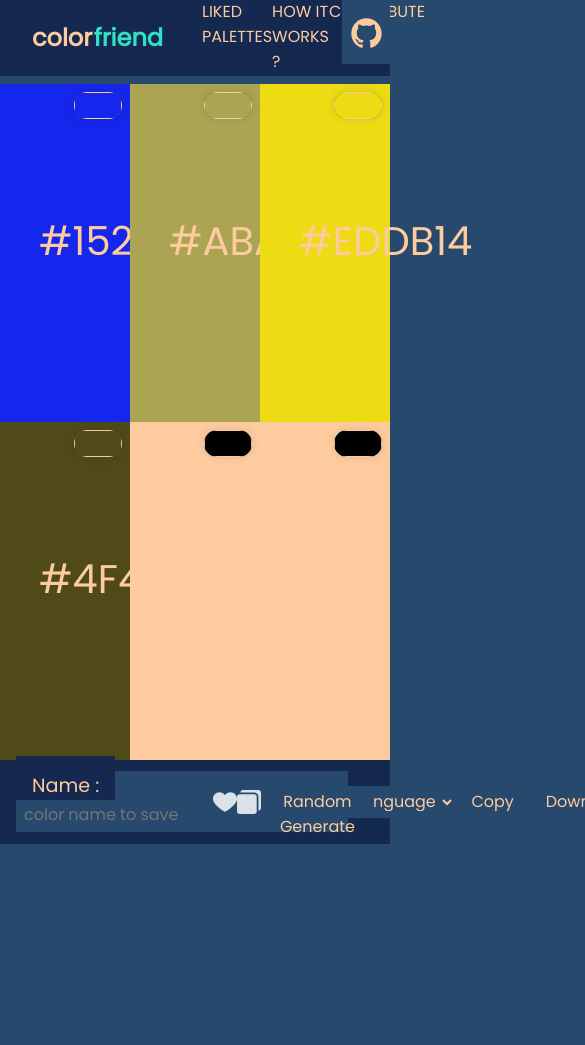
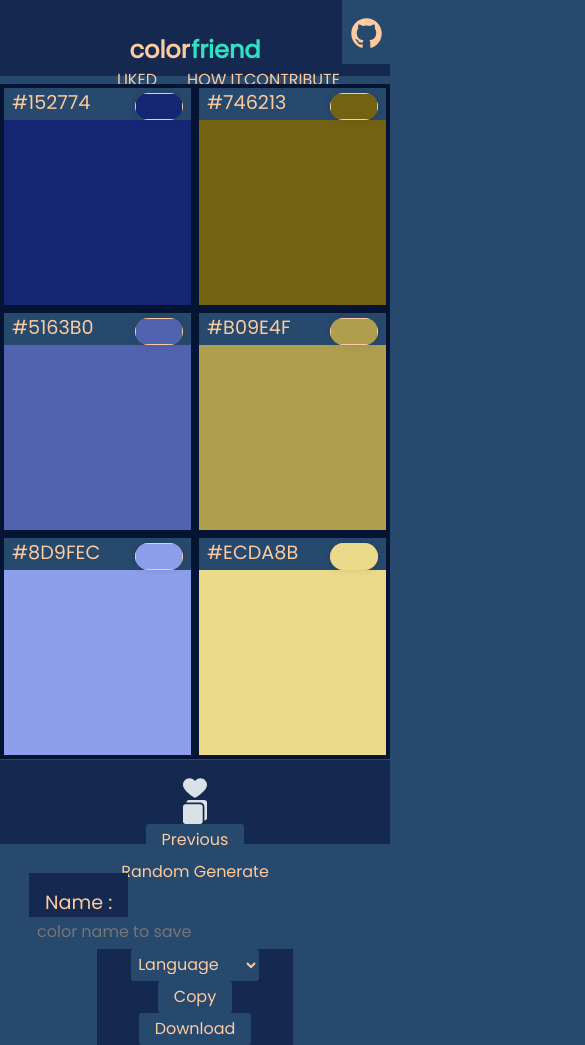
Before and after one commit to wahidzzz/colorfriend, a Vue app: page / in a window 390 px wide. Shown: the top 1045 px of the page, 585 px wide, since content can reach past the window. Before the commit the page ends 844 px from the top, so only its background shows below. Built offline with nearby package versions, Linux system fonts and the light colour scheme; what vue-clipboard2, vue-toasted would draw is missing.

Commit message:
reponsiveness for mainBody componenet is done

```diff
--- a/src/App.vue
+++ b/src/App.vue
@@ -30,36 +30,65 @@ export default {
   data() {
     return {
       colorValues: [],
-      randomColorVal: "#" + Math.floor(Math.random() * 16777215).toString(16),
+      randomColorVal: "#" + Math.floor(Math.random() * 25000000).toString(16),
     };
   },
   methods: {
     setColorValues(randomColor) {
       if (this.colorValues.length == 0 && this.randomColorVal != "") {
         var genRandomColor = Math.floor(Math.random() * 16777215).toString(16);
+        genRandomColor = convert.rgb.hex(
+          convert.hex.rgb(genRandomColor)[0] - 60 < 0
+            ? convert.hex.rgb(genRandomColor)[0] + 60
+            : convert.hex.rgb(genRandomColor)[0] + 60 > 255
+            ? convert.hex.rgb(genRandomColor)[0] - 60
+            : convert.hex.rgb(genRandomColor)[0],
+          convert.hex.rgb(genRandomColor)[1] - 60 < 0
+            ? convert.hex.rgb(genRandomColor)[1] + 60
+            : convert.hex.rgb(genRandomColor)[1] + 60 > 255
+            ? convert.hex.rgb(genRandomColor)[1] - 60
+            : convert.hex.rgb(genRandomColor)[1],
+          convert.hex.rgb(genRandomColor)[2] - 60 < 0
+            ? convert.hex.rgb(genRandomColor)[2] + 60
+            : convert.hex.rgb(genRandomColor)[2] + 60 > 255
+            ? convert.hex.rgb(genRandomColor)[2] - 60
+            : convert.hex.rgb(genRandomColor)[2]
+        );
+        var genCompColor = convert.hsl.hex(
+          convert.hex.hsl(genRandomColor)[0] + 180,
+          convert.hex.hsl(genRandomColor)[1],
+          convert.hex.hsl(genRandomColor)[2]
+        );
 
-        this.colorValues[0] = "#" + genRandomColor;
-        this.colorValues[1] =
+        this.colorValues[0] =
           "#" +
-          convert.hsl.hex(
-            convert.hex.hsl(genRandomColor)[0],
-            convert.hex.hsl(genRandomColor)[1] - 50,
-            convert.hex.hsl(genRandomColor)[2] + 100
+          convert.rgb.hex(
+            convert.hex.rgb(genRandomColor)[0] - 60,
+            convert.hex.rgb(genRandomColor)[1] - 60,
+            convert.hex.rgb(genRandomColor)[2] - 60
           );
+        this.colorValues[1] = "#" + genRandomColor;
         this.colorValues[2] =
           "#" +
-          convert.hsl.hex(
-            convert.hex.hsl(genRandomColor)[0],
-            convert.hex.hsl(genRandomColor)[1],
-            convert.hex.hsl(genRandomColor)[2] - 100
+          convert.rgb.hex(
+            convert.hex.rgb(genRandomColor)[0] + 60,
+            convert.hex.rgb(genRandomColor)[1] + 60,
+            convert.hex.rgb(genRandomColor)[2] + 60
           );
-
         this.colorValues[3] =
           "#" +
-          convert.hsl.hex(
-            convert.hex.hsl(genRandomColor)[0] + 180,
-            convert.hex.hsl(genRandomColor)[1] - 30,
-            convert.hex.hsl(genRandomColor)[2] - 30
+          convert.rgb.hex(
+            convert.hex.rgb(genCompColor)[0] - 60,
+            convert.hex.rgb(genCompColor)[1] - 60,
+            convert.hex.rgb(genCompColor)[2] - 60
+          );
+        this.colorValues[4] = "#" + genCompColor;
+        this.colorValues[5] =
+          "#" +
+          convert.rgb.hex(
+            convert.hex.rgb(genCompColor)[0] + 60,
+            convert.hex.rgb(genCompColor)[1] + 60,
+            convert.hex.rgb(genCompColor)[2] + 60
           );
       } else if (
         (this.colorValues.length != 0 || this.colorValues.length < 0) &&
@@ -114,4 +143,9 @@ export default {
   margin-right: 13rem;
   background-color: transparent;
 }
+/* @media only screen and (max-width: 768px) {
+  #app {
+    width: 100%;
+  }
+} */
 </style>
--- a/src/components/bottomNav.vue
+++ b/src/components/bottomNav.vue
@@ -1,27 +1,5 @@
 <template>
   <div id="bottomNav" class="bottomNav">
-    <form>
-      <div id="saveName">
-        <label for="name">Name :</label>
-        <input
-          type="text"
-          id="name"
-          placeholder="color name to save"
-          title="name to be saved"
-          v-model="colorName"
-        />
-      </div>
-      <select name="langSel" id="langSel" title="language options" v-model="selectedLang">
-        <option value selected>Language</option>
-        <option value="css">CSS</option>
-        <option value="Less">less</option>
-        <option value="python">Python</option>
-        <option value="js">JS</option>
-        <option value="plain">Plain Text</option>
-      </select>
-      <button id="copyWithLang" @click="copyWithLang" title="copy with language syntax">Copy</button>
-      <button id="downloadAsFile" @click="createPDF">Download</button>
-    </form>
     <div id="heart" title="like">
       <svg
         version="1.1"
@@ -104,7 +82,30 @@
         <g />
       </svg>
     </div>
+    <button id="prevButton" title="Get Previous random palette">Previous</button>
     <button id="ranButton" title="Generate random palettes" @click="randomColor">Random Generate</button>
+    <form>
+      <div id="saveName">
+        <label for="name">Name :</label>
+        <input
+          type="text"
+          id="name"
+          placeholder="color name to save"
+          title="name to be saved"
+          v-model="colorName"
+        />
+      </div>
+      <select name="langSel" id="langSel" title="language options" v-model="selectedLang">
+        <option value selected>Language</option>
+        <option value="css">CSS</option>
+        <option value="Less">less</option>
+        <option value="python">Python</option>
+        <option value="js">JS</option>
+        <option value="plain">Plain Text</option>
+      </select>
+      <button id="copyWithLang" @click="copyWithLang" title="copy with language syntax">Copy</button>
+      <button id="downloadAsFile" @click="createPDF">Download</button>
+    </form>
   </div>
 </template>
 
@@ -224,6 +225,7 @@ input:focus {
 }
 #ranButton,
 #downloadAsFile,
+#prevButton,
 #copyWithLang {
   height: 2rem;
   padding: 1rem;
@@ -241,4 +243,14 @@ input:focus {
   color: var(--light-color);
   background: var(--accent-color);
 }
+@media only screen and (max-width: 768px) {
+  #bottomNav {
+    display: flex;
+    flex-direction: column;
+  }
+  form {
+    display: flex;
+    flex-direction: column;
+  }
+}
 </style>
--- a/src/components/colorItem.vue
+++ b/src/components/colorItem.vue
@@ -40,11 +40,11 @@ export default {
   width: 33.35%;
   height: 40vh;
   background: var(--accent-color);
-  /* border: 0.5rem solid #051433; */
+  border: 0.5rem solid #051433;
 }
 #colorSel {
   position: absolute;
-  top: 0.5rem;
+  top: 0.4rem;
   right: 0.5rem;
   width: 3rem;
   cursor: pointer;
@@ -54,21 +54,11 @@ export default {
   transition: all 0.3s cubic-bezier(0.25, 0.8, 0.25, 1);
 }
 #colorCode {
-  margin: 0;
-  position: absolute;
-  top: 15vh;
-  left: 30%;
-  font-size: 2.5rem;
+  height: 2rem;
+  padding-left: 0.5rem;
+  font-size: 1.5rem;
   color: var(--accent-color);
-  background-color: transparent;
 }
-/* #editIcon {
-  position: absolute;
-  top: 0.2rem;
-  right: 0.2rem;
-  background: white;
-  cursor: pointer;
-} */
 input[type="color"] {
   -webkit-appearance: none;
   border: none;
@@ -81,4 +71,22 @@ input[type="color"]::-webkit-color-swatch {
   border-radius: 0.1rem;
   border-style: groove;
 }
+@media only screen and (max-width: 680px) {
+  #colorItem {
+    width: 100%;
+    height: 26.66vh;
+    border: 0.3rem solid #051433;
+  }
+  #colorCode {
+    height: 2rem;
+    padding-left: 0.5rem;
+    font-size: 1.2rem;
+    color: var(--accent-color);
+  }
+  #colorSel {
+    position: absolute;
+    top: 0.3rem;
+    right: 0.5rem;
+  }
+}
 </style>
--- a/src/components/headerNav.vue
+++ b/src/components/headerNav.vue
@@ -89,4 +89,10 @@ a:active {
   align-items: center;
   justify-content: center;
 }
+@media only screen and (max-width: 768px) {
+  #headerNav {
+    display: flex;
+    flex-direction: column;
+  }
+}
 </style>
--- a/src/components/mainBody.vue
+++ b/src/components/mainBody.vue
@@ -1,18 +1,19 @@
 <template>
   <div id="#mainBody">
-    <div id="row">
+    <div class="row-sm">
+      <div id="row" class="col-sm">
         <colorItem :colorValue="colorValues[0]" @changeColor="changeColor" />
         <colorItem :colorValue="colorValues[1]" @changeColor="changeColor" />
         <colorItem :colorValue="colorValues[2]" @changeColor="changeColor" />
       </div>
-    <div id="row">
+      <div id="row" class="col-sm">
         <colorItem :colorValue="colorValues[3]" @changeColor="changeColor" />
         <colorItem :colorValue="colorValues[4]" @changeColor="changeColor" />
         <colorItem :colorValue="colorValues[5]" @changeColor="changeColor" />
       </div>
     </div>
+  </div>
 </template>
-
 <script>
 import colorItem from "./colorItem";
 export default {
@@ -39,4 +40,20 @@ export default {
 #row:first-child {
   margin-top: 10vh;
 }
+@media only screen and (max-width: 768px) {
+  /* For mobile phones: */
+  #row {
+    margin-top: 10vh;
+  }
+  .row-sm {
+    display: flex;
+    width: 100%;
+    justify-content: center;
+  }
+  .col-sm {
+    display: flex;
+    width: 100%;
+    flex-direction: column;
+  }
+}
 </style>
```
Lines whose indentation alone changed are shown as unchanged.
